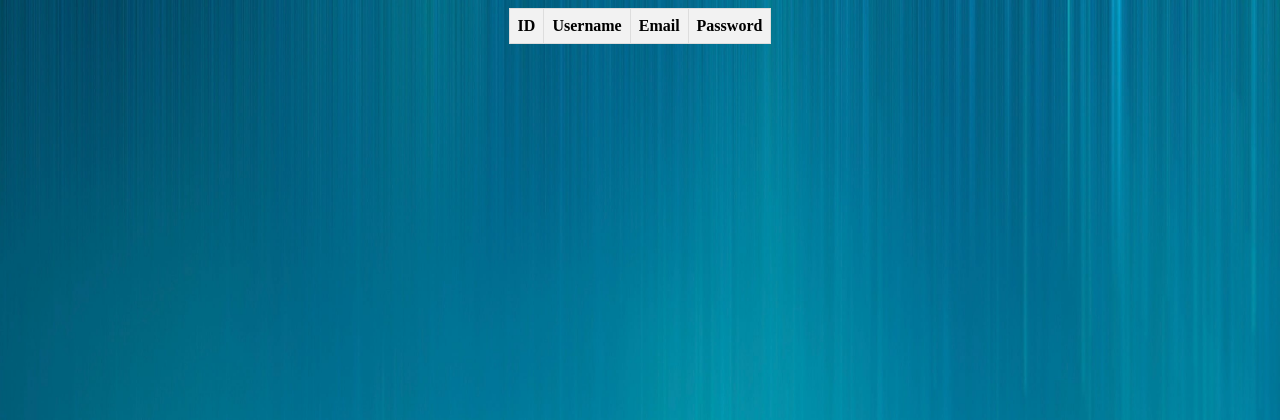
After one commit to varaprasad1742/Flask--SQLAlchemy, a Flask app: page /check in a window 1280 px wide. The commit adds this page. Shown: the top 420 px of the page. Run offline with Flask 3, Linux system fonts and the light colour scheme; lists and menus that the app fills with data are empty.

Commit message:
Flask SQLAlchemy

```diff
--- a/app.py
+++ b/app.py
@@ -36,6 +36,10 @@ def success():
         except:
             print(f"Error has occured")
     return render_template('sucess.html')
+@app.route('/check')
+def user_details():
+    users = User.query.all()
+    return render_template('user.html',users=users)
 
 
 if __name__=='__main__':
@@ -43,9 +47,8 @@ if __name__=='__main__':
         db.create_all()
 
         # Retrieve all users from the 'User' table
-        users = User.query.all()
+
 
         # Do something with the data
-        for user in users:
-            print(user.id, user.username, user.email, user.password)
+
     app.run(debug=True)
--- /dev/null
+++ b/requirements.txt
@@ -0,0 +1,2 @@
+flask
+Flask-SQLAlchemy
--- a/static/styles.css
+++ b/static/styles.css
@@ -1,8 +1,10 @@
 body{
+    background-image: url('bg.jpg');
+    background-size: cover;
     display: flex;
     flex-direction: column;
+    align-items: center;
     align-content: center;
-    align-items: center;
     justify-content: center;
 }
 .container{
@@ -20,8 +22,15 @@ body{
 }
 
 .container >input{
+
     margin:15px;
     font-size: 20px;
+}
+.container >input:hover{
+
+    border: none;
+    outline: none;
+    border-bottom: 2px solid black;
 }
 
 #button{
@@ -30,3 +39,34 @@ body{
     border-radius: 8px;
 
 }
+
+#details-button{
+    font-size: 25px;
+    border-radius: 8px;
+    background-color: rgb(0, 255, 255);
+}
+
+#details-button:hover{
+    transform: scale(1.1);
+    background-color: aqua;
+    box-shadow: 4px 4px 8px ;
+}
+table {
+
+    border-collapse: collapse;
+    margin-bottom: 20px;
+}
+
+th, td {
+    border: 1px solid #dddddd;
+    text-align: left;
+    padding: 8px;
+}
+
+th {
+    background-color: #f2f2f2;
+}
+
+tr:hover {
+    background-color: #f5f5f5;
+}
--- a/templates/index.html
+++ b/templates/index.html
@@ -17,5 +17,6 @@
             <button type="submit" id="button">Create</button>
         </form>
     </div>
+
 </body>
 </html>
--- /dev/null
+++ b/templates/user.html
@@ -0,0 +1,27 @@
+<!DOCTYPE html>
+<html lang="en">
+<head>
+    <meta charset="UTF-8">
+    <meta name="viewport" content="width=device-width, initial-scale=1.0">
+    <title>Database</title>
+    <link rel="stylesheet" href="static/styles.css">
+</head>
+<body>
+    <table>
+        <tr>
+            <th>ID</th>
+            <th>Username</th>
+            <th>Email</th>
+            <th>Password</th>
+        </tr>
+        {% for user in users %}
+        <tr>
+            <th>{{ user.id }}</th>
+            <th>{{ user.username }}</th>
+            <th>{{ user.email }}</th>
+            <th>{{ user.password }}</th>
+        </tr>
+        {% endfor %}
+    </table>
+</body>
+</html>
```
Also changed, not shown: database.py (deleted, +0 -8 lines), templates/sucess.html (+7 -1 lines), instance/first.db (deleted), static/bg.jpg (added), 1 other file.
